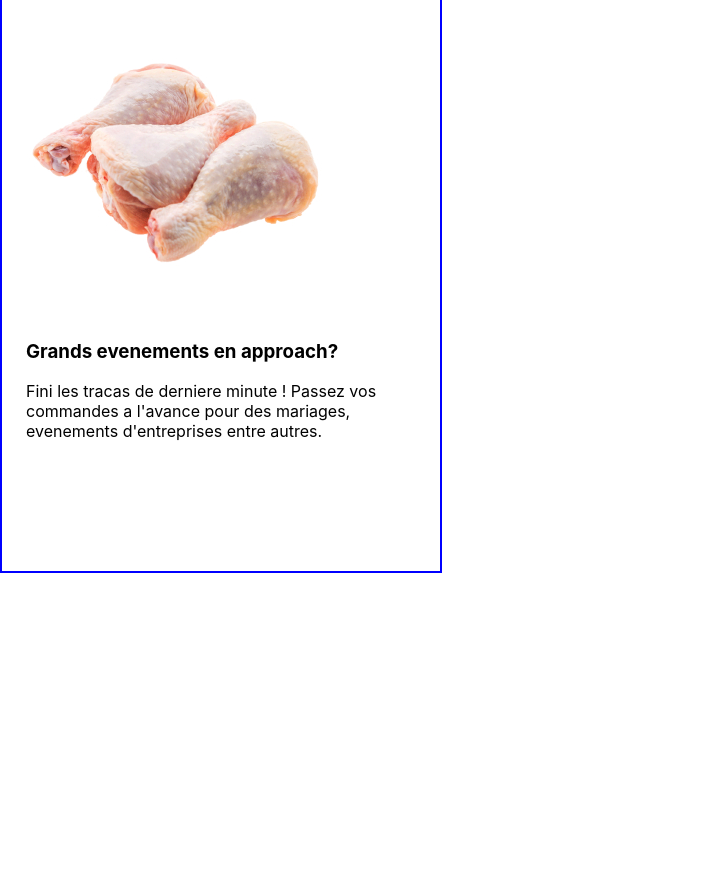
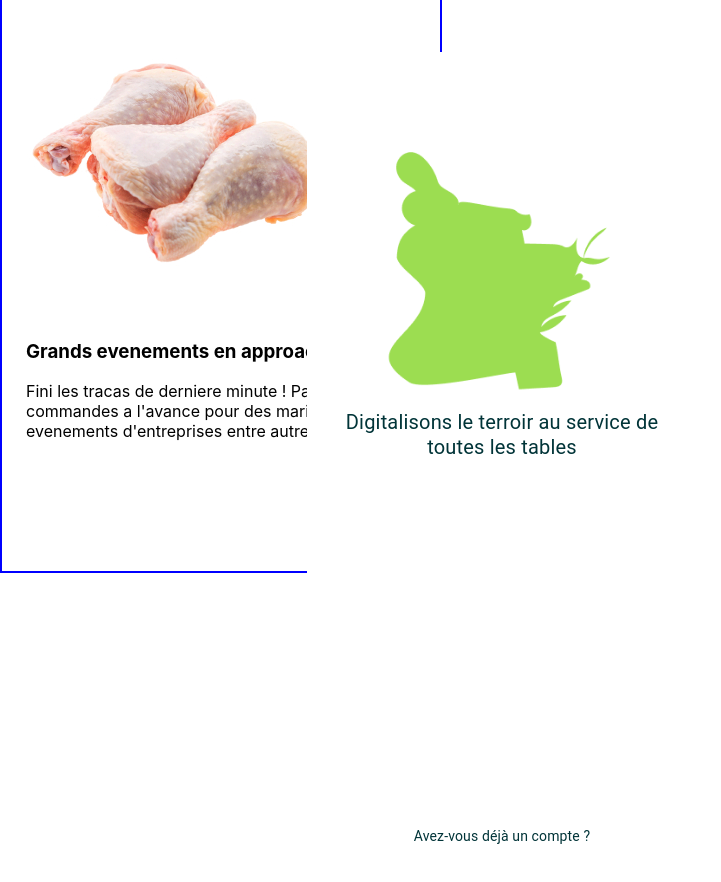
Before and after one commit to Opal-Organic-Market/Fresh-Market-Frontend, a React (Create React App) app: page / in a window 1280 px wide. Shown: the part 380-1262 px from the top of the page, without its empty margins (0-721 px from the left). Before the commit the page ends 953 px from the top, so only its background shows below. Built offline with nearby package versions, Linux system fonts and the light colour scheme.

Commit message:
created onboarding2

```diff
--- a/package.json
+++ b/package.json
@@ -5,6 +5,7 @@
   "dependencies": {
     "@emotion/react": "^11.11.4",
     "@emotion/styled": "^11.11.5",
+    "@mui/icons-material": "^5.15.15",
     "@mui/material": "^5.15.15",
     "@testing-library/jest-dom": "^5.17.0",
     "@testing-library/react": "^13.4.0",
--- a/src/App.js
+++ b/src/App.js
@@ -1,11 +1,13 @@
 import React from 'react';
 import Onboarding1 from './pages/onboarding1';
+import Onboarding2 from './pages/onboarding2';
 
 
 export default function App() {
   return (
     <>
       <Onboarding1 />
+      <Onboarding2 />
     </>
   );
 }
--- a/src/pages/onboarding2.jsx
+++ b/src/pages/onboarding2.jsx
@@ -0,0 +1,64 @@
+import React from 'react';
+import { makeStyles } from '@material-ui/core/styles';
+import Typography from '@material-ui/core/Typography';
+import Commandesillustration from "../assets/images/commandesIllustration.png";
+
+const useStyles = makeStyles((theme) => ({
+  page: {
+    width: 390,
+    height: 844,
+    position: 'absolute',
+    top: 432,
+    left: 307,
+    background: '#FFFFFF',
+  },
+  textbox: {
+    width: 342,
+    height: 64,
+    position: 'absolute',
+    top: 358,
+    left: 24,
+    font: 'Droid Sans',
+    fontSize: '20px',
+    fontWeight: '400',
+    lineHeight: '25px',
+    textAlign: 'center',
+    color: '#013438',
+  },
+  logo: {
+    width: 260,
+    height: 260,
+    position: 'absolute',
+    top: 87,
+    left: 65,
+  },
+  text: {
+    width: 342,
+    height: 18,
+    position: 'absolute',
+    bottom: 50, // adjust as needed
+    left: 24,
+    font: 'Droid Sans',
+    fontSize: '14px',
+    fontWeight: '400',
+    lineHeight: '17.5px',
+    textAlign: 'center',
+    color: '#013438',
+  },
+}));
+
+export default function Onboaring2() {
+  const classes = useStyles();
+
+  return (
+    <div className={classes.page}>
+      <img src={Commandesillustration} alt="logo" className={classes.logo} />
+      <Typography className={classes.textbox}>
+        Digitalisons le terroir au service de toutes les tables
+      </Typography>
+      <Typography className={classes.text}>
+        Avez-vous déjà un compte ?
+      </Typography>
+    </div>
+  );
+}
```
